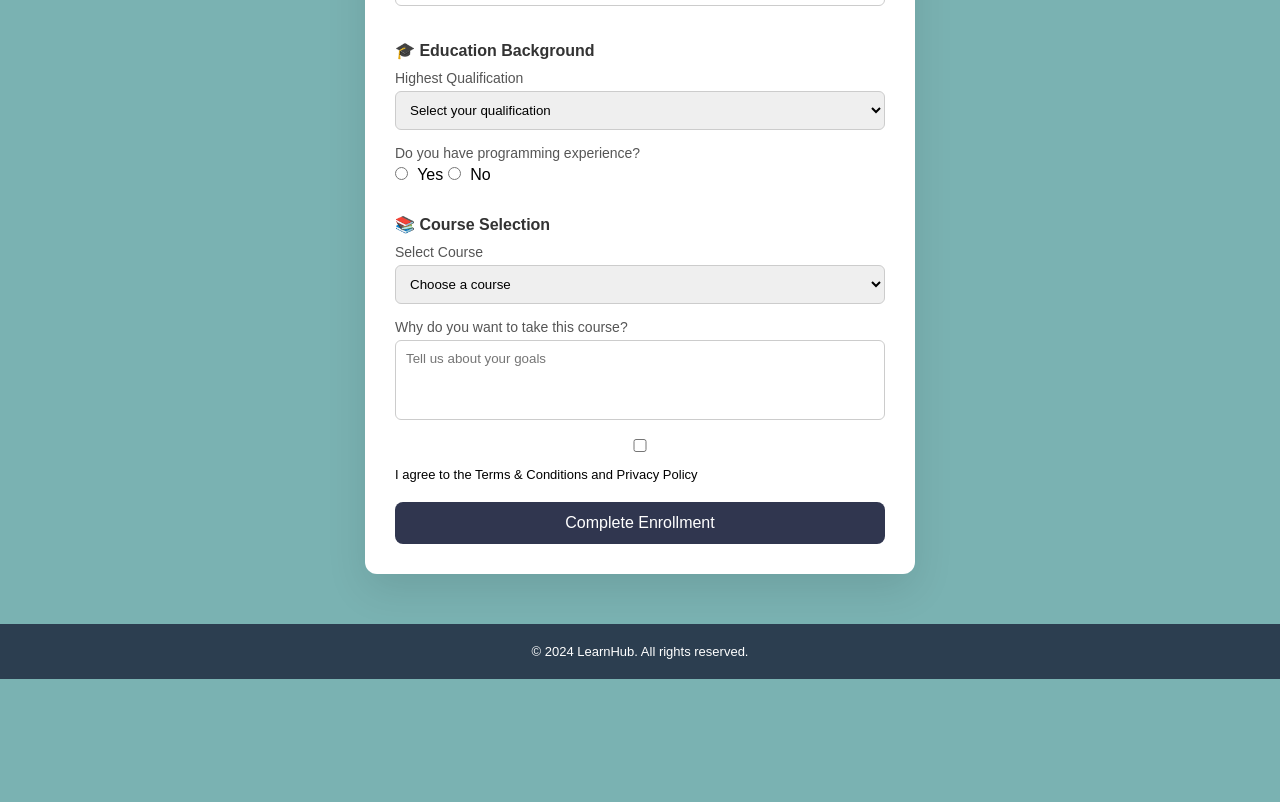
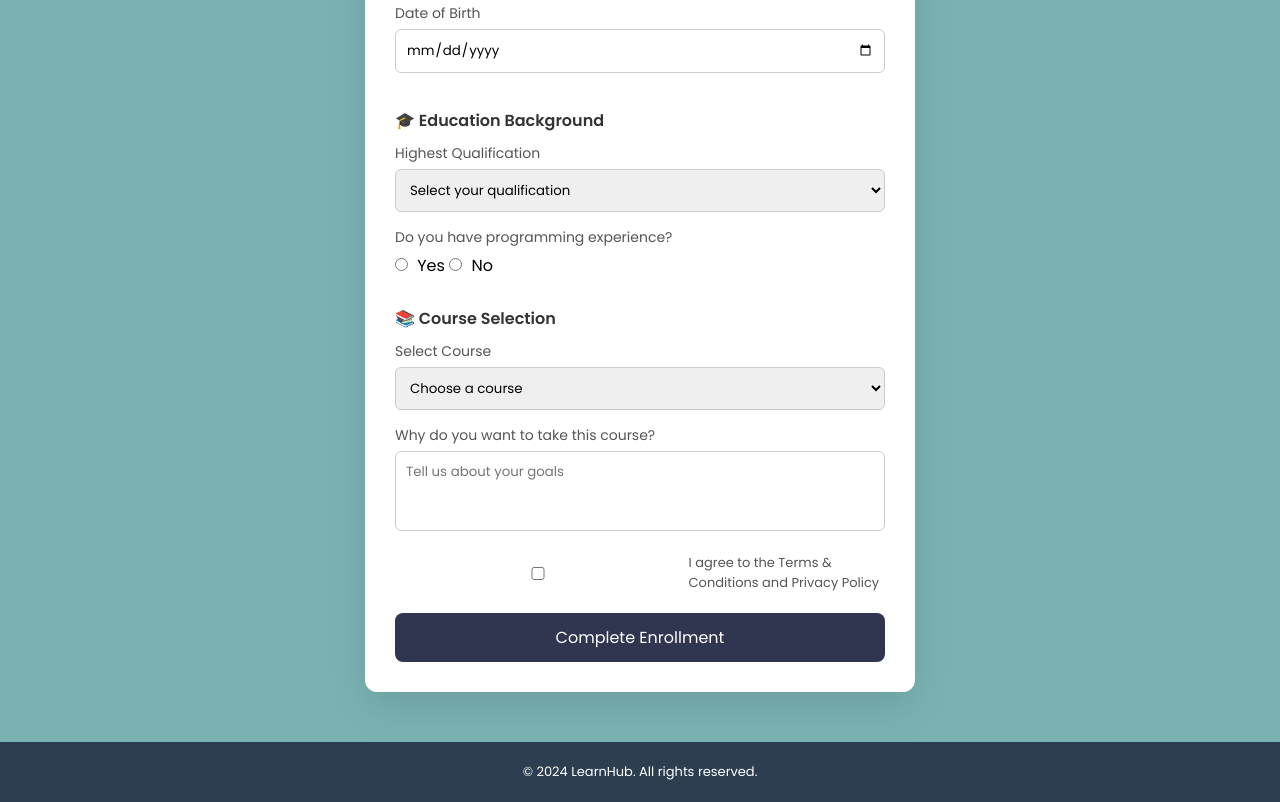
Before and after one commit to payaldiora466-spec/diorapayal, a plain HTML site: page enroll.html in a window 1280 px wide. Shown: the part 565-1367 px from the top of the page. Before the commit the page ends 1244 px from the top, so only its background shows below. Drawn offline with Linux system fonts and the light colour scheme.

Commit message:
Add files via upload

```diff
--- a/enroll.html
+++ b/enroll.html
@@ -3,6 +3,11 @@
 <head>
     <meta charset="UTF-8">
     <title>LearnHub | Enrollment</title>
+    <meta name="viewport" content="width=device-width, initial-scale=1.0">
+
+    <!-- Google Font -->
+    <link href="https://fonts.googleapis.com/css2?family=Poppins:wght@300;400;600&display=swap" rel="stylesheet">
+
 
     <style>
         * {
@@ -122,9 +127,16 @@
             margin-right: 5px;
         }
 
-        .terms {
+        .checkbox label{
             font-size: 13px;
-            margin-bottom: 20px;
+            margin-bottom:20px;
+            display:flex;
+            align-items:center;
+            gap:8px;
+            cursor
+        }
+        .checkbox input{
+            margin:0;
         }
 
 
@@ -157,6 +169,7 @@
             margin-top:40px;
             font-size:13px;
         }
+
     </style>
 </head>
 
@@ -227,9 +240,10 @@
         <label>Why do you want to take this course?</label>
         <textarea placeholder="Tell us about your goals"></textarea>
 
-        <div class="terms">
-            <input type="checkbox"> I agree to the Terms & Conditions and Privacy Policy
-        </div>
+        <div class="checkbox">
+            <label>
+            <input type="checkbox" required> I agree to the Terms & Conditions and Privacy Policy
+       </label> </div>
 
         <button>Complete Enrollment</button>
     </div>
```
